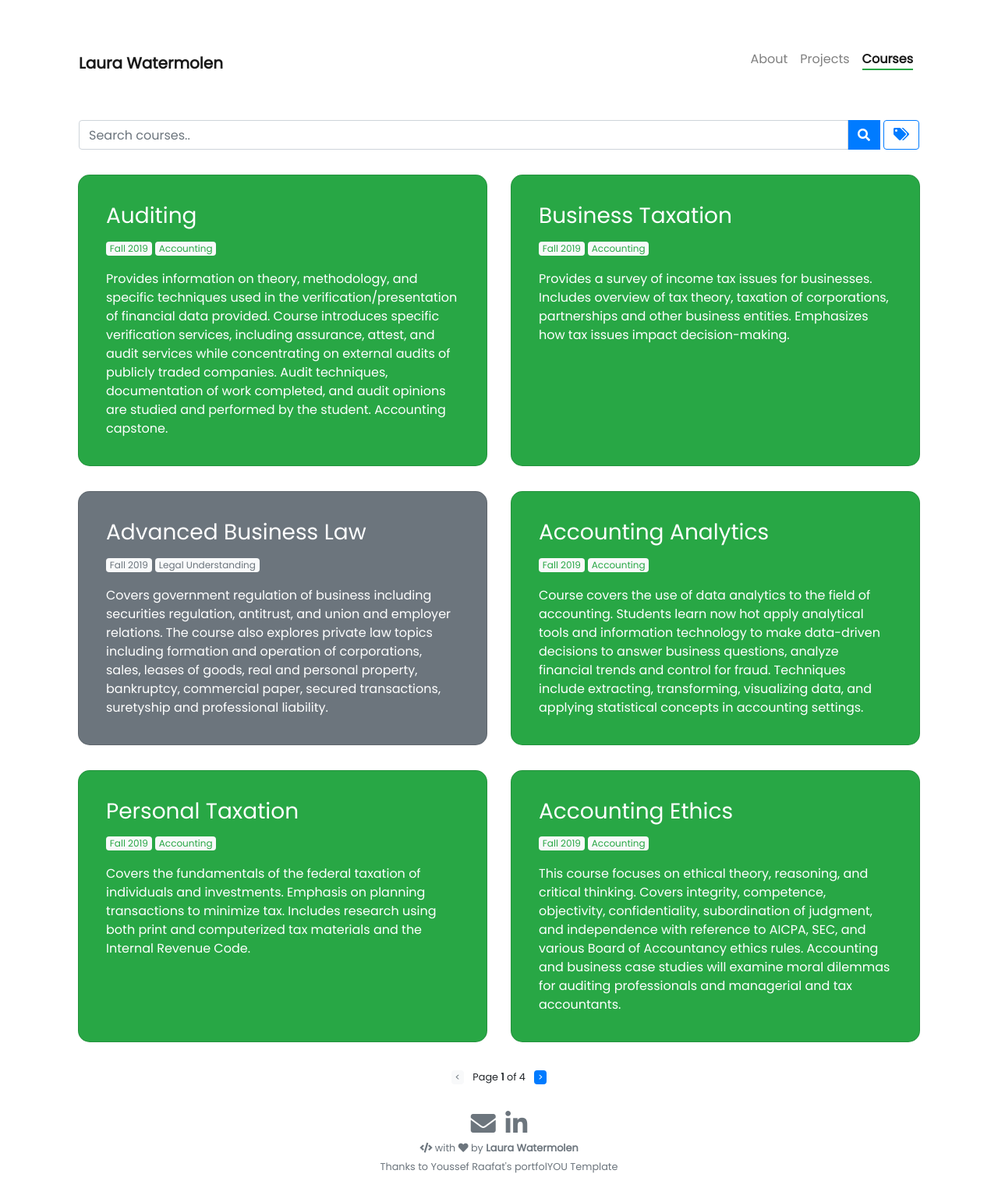
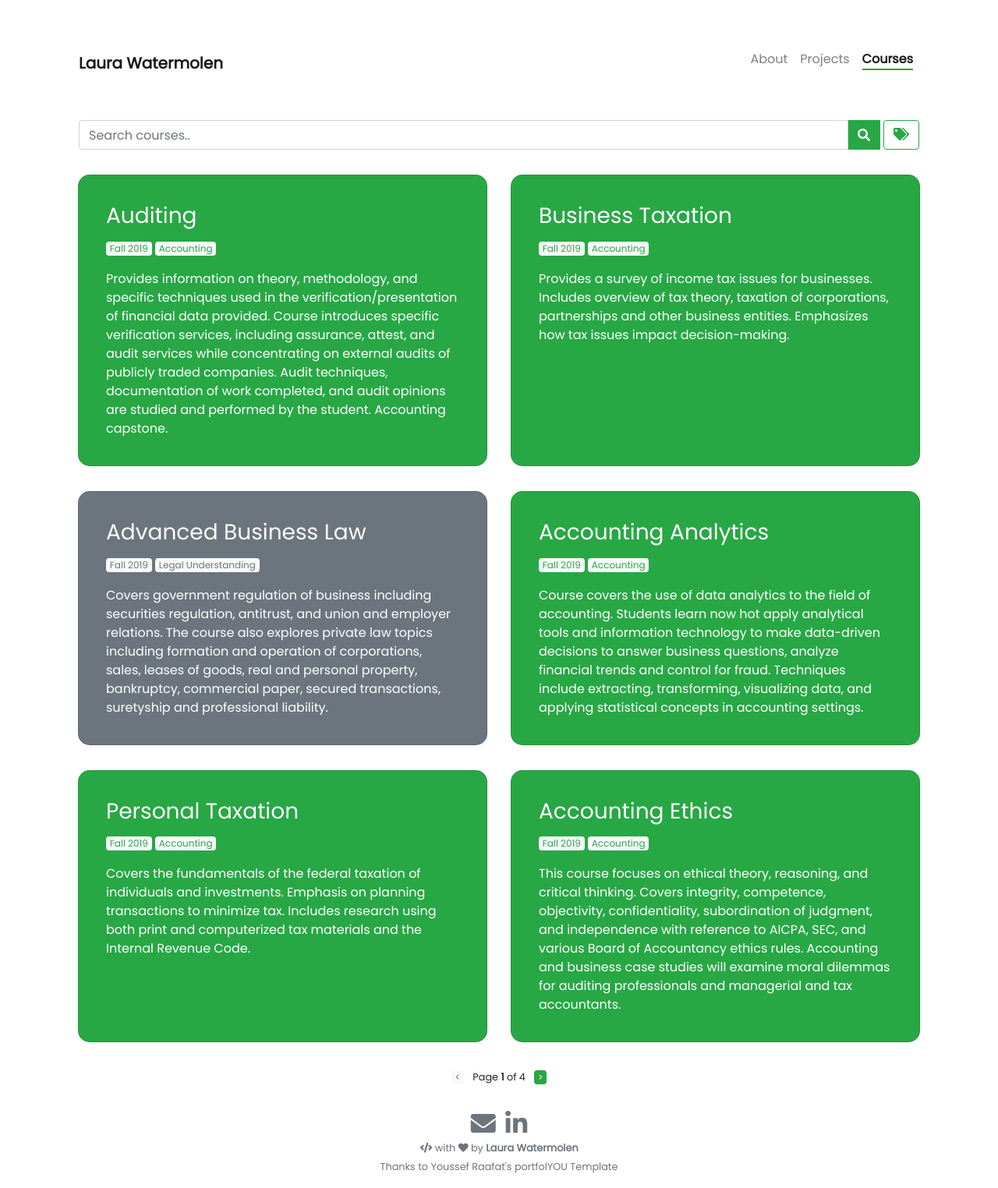
Before and after one commit to watermol20/Portfolio, a Jekyll site: the page built from courses/index.html, in a window 1280 px wide. Shown: the whole page at 78% size. Built offline with Jekyll 4.4.1, drawn with Linux system fonts in a browser that asks for light colours; nearby versions of some CDN libraries; the list of posts is cut into pages by our own code; comment, search, counter and statistics services are not loaded.

Commit message:
Add primary color config to more elements

```diff
--- a/_sass/_base.scss
+++ b/_sass/_base.scss
@@ -5,3 +5,16 @@
 .badge {
   font-weight: 500;
 }
+
+.text-primary {
+  color: $primary !important;
+}
+
+.border-primary {
+  border-color: $primary !important;
+}
+
+.btn-outline-primary {
+  color: $primary;
+  border-color: $primary;
+}
--- a/_sass/_blog.scss
+++ b/_sass/_blog.scss
@@ -142,3 +142,20 @@
     }
   }
 }
+
+.list-group-item.active {
+  background-color: $primary;
+  border-color: $primary;
+}
+
+.badge-primary {
+  background-color: $primary;
+}
+
+.badge-primary:focus, .badge-primary:hover {
+  background-color: $primary;
+}
+
+.bg-primary {
+  background-color: $primary !important;
+}
```
